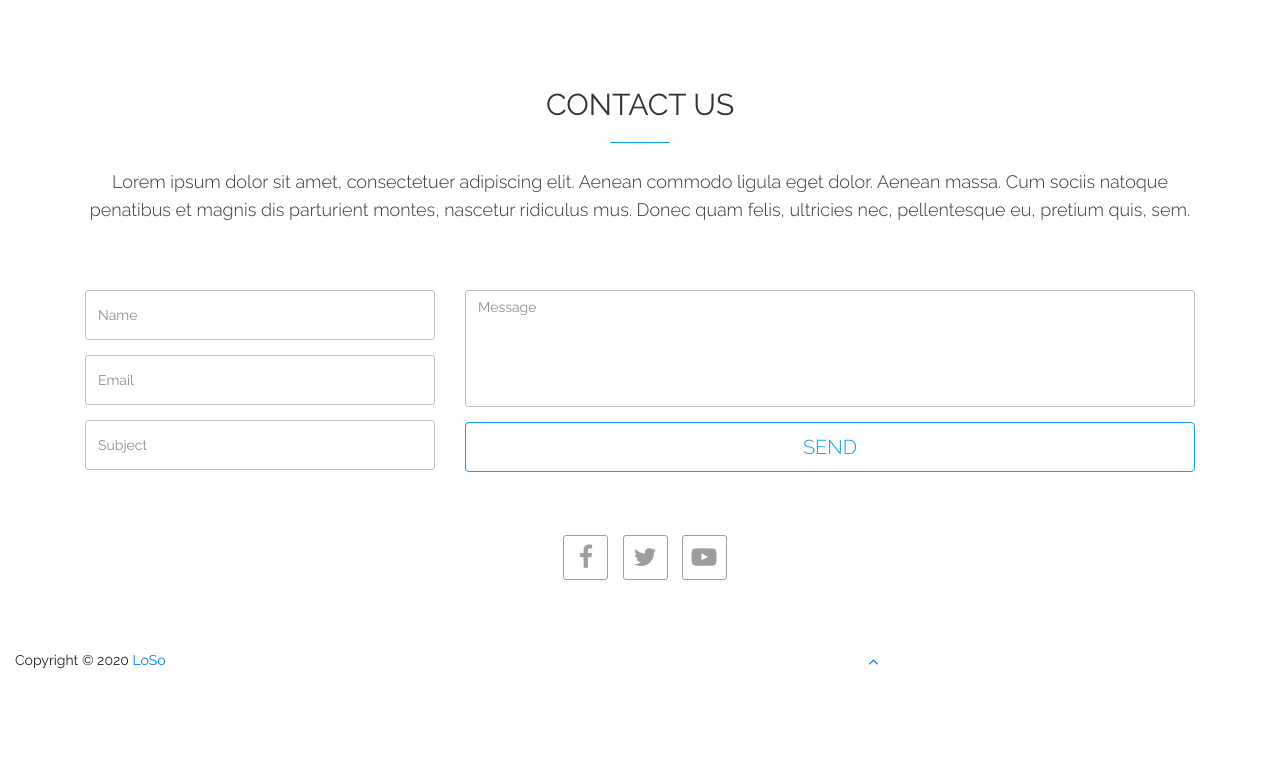
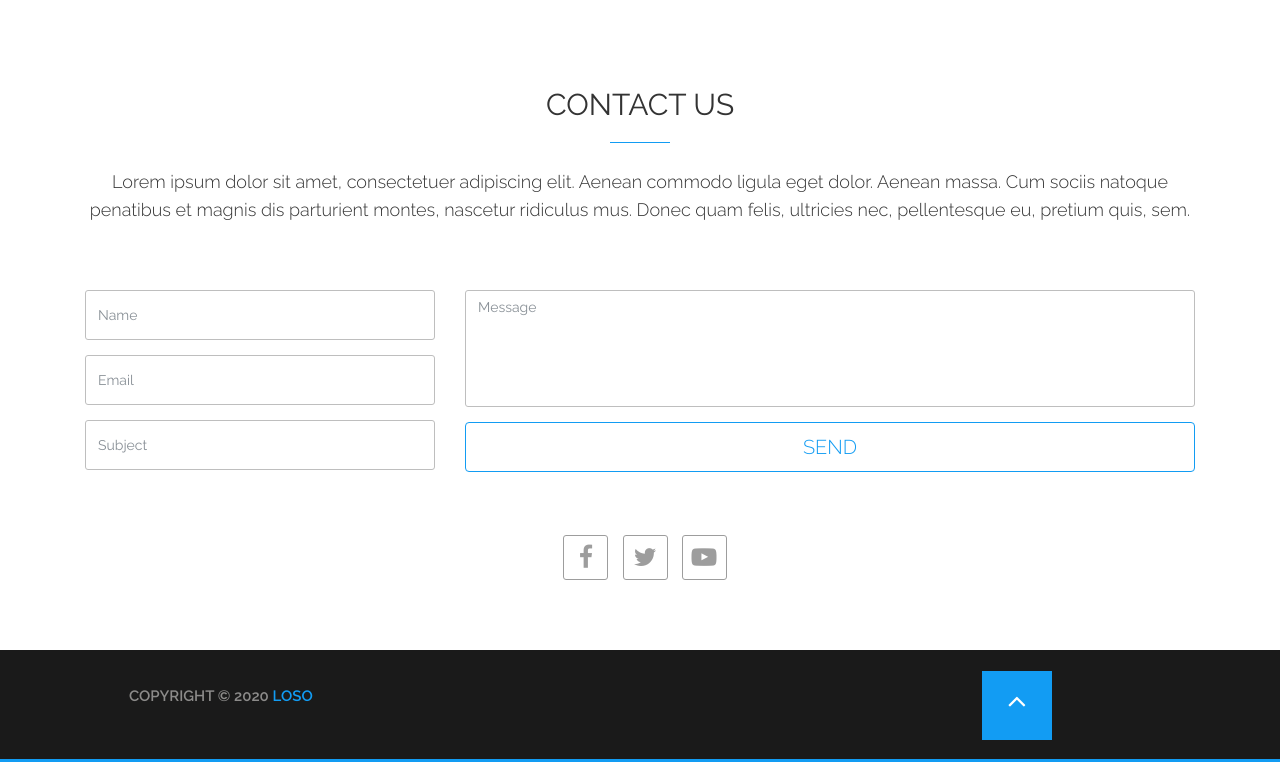
Before and after one commit to fahim25/Responsive-single-page-website, a plain HTML site: page index.html in a window 1280 px wide. Shown: the part 6545-7307 px from the top of the page. Before the commit the page ends 7232 px from the top, so only its background shows below. Drawn offline with nearby package versions, Linux system fonts and the light colour scheme.

Commit message:
Footer section css

```diff
--- a/css/style.css
+++ b/css/style.css
@@ -625,16 +625,51 @@ submit-btn:visited{
 }
 
 
+/*
+-----------------------------
+|   |Footer
+-----------------------------
+*/
+
+.footer{
+    background-color: #1a1a1a;
+    padding-bottom: 35px;
+    padding-top: 35px;
+    border-bottom: 3px solid #129cf3;
+
+}
+
+#copyright{
+    width: 50%;
+    text-align: center;
+}
+
+#copyright p{
+    color: #8c8b8a;
+    font-weight: 600;
+    font-size: 15px;
+    text-transform: uppercase;
+}
+
+#copyright p a{
+    color: #129cf3;
+    text-decoration: none;
+}
+.scroll-top{
+    text-align: right;
+}
+
+.scroll-top a{
+    background-color: #129cf3;
+    padding: 25px;
+}
 
 
-
-
-
-
-
-
-
-
+.scroll-top a i{
+    color: #fff;
+    font-size: 30px;
+    font-weight: 500;
+}
 
 
 
```
